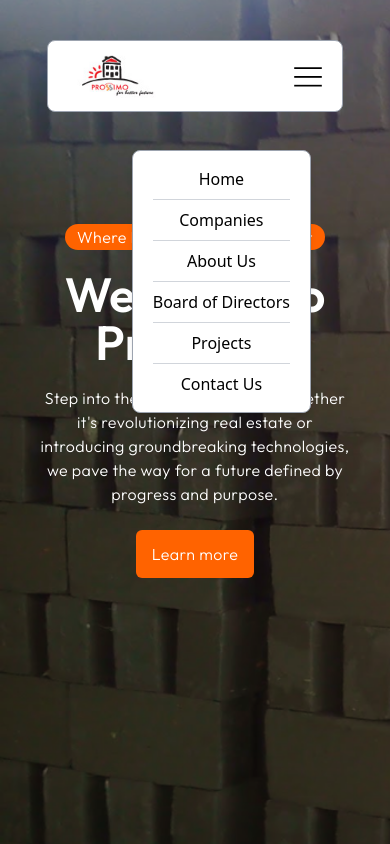
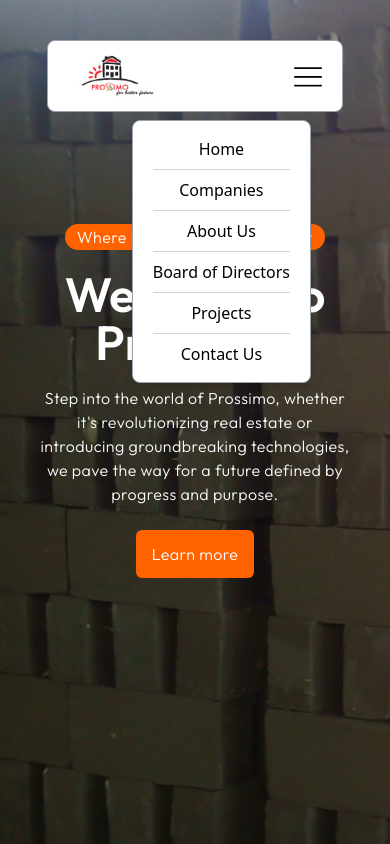
Before and after one commit to asifmMustafa/prossimobd, a React (Create React App) app: page / in a window 390 px wide. Both pictures are taken after a click on the button 318 px from the left and 76 px from the top of the page. Shown: the top 844 px of the page. Built offline with nearby package versions, Linux system fonts and the light colour scheme.

Commit message:
updated menu dropdown position

```diff
--- a/src/components/Header.js
+++ b/src/components/Header.js
@@ -81,7 +81,7 @@ const Header = () => {
         )}
       </div>
       {isOpen && (
-        <div className="lg:hidden absolute right-10 top-[110px] z-20 bg-white shadow-md rounded-lg px-5 py-2 flex flex-col items-center border-[0.5px] border-gray-400">
+        <div className="lg:hidden absolute right-10 top-[80px] z-20 bg-white shadow-md rounded-lg px-5 py-2 flex flex-col items-center border-[0.5px] border-gray-400">
           {links.map((link, index) => (
             <React.Fragment key={index}>
               {link.text === "Projects" ? (
--- a/src/index.css
+++ b/src/index.css
@@ -593,6 +593,18 @@ video {
   top: 110px;
 }
 
+.top-\[100px\] {
+  top: 100px;
+}
+
+.top-\[70px\] {
+  top: 70px;
+}
+
+.top-\[80px\] {
+  top: 80px;
+}
+
 .z-10 {
   z-index: 10;
 }
```
